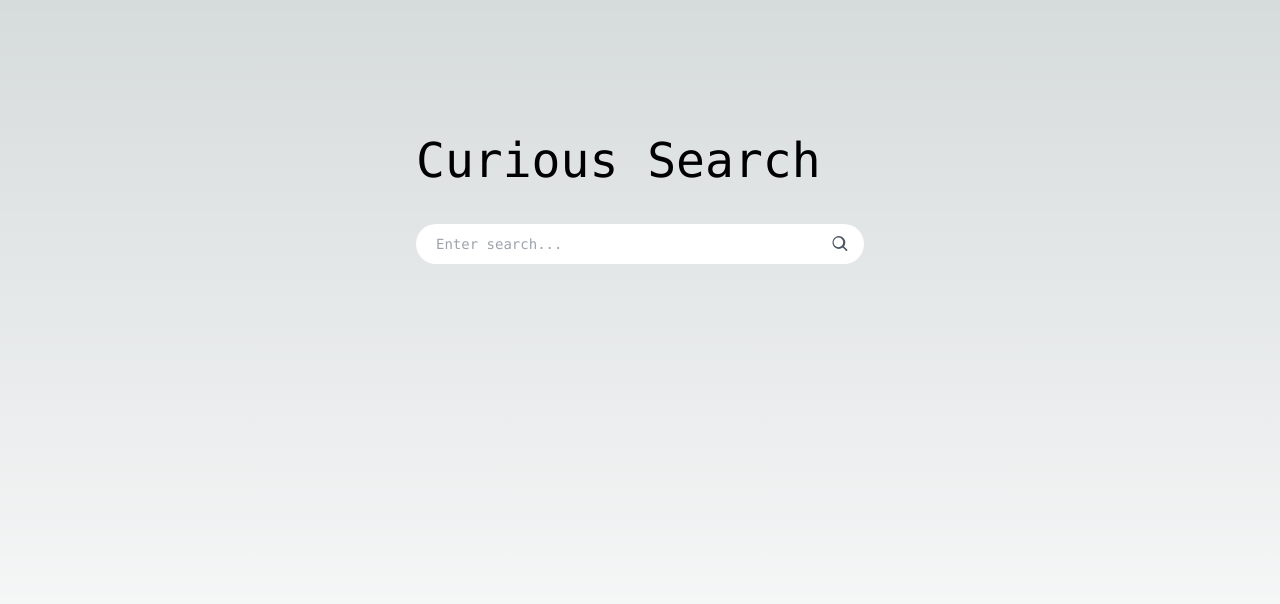
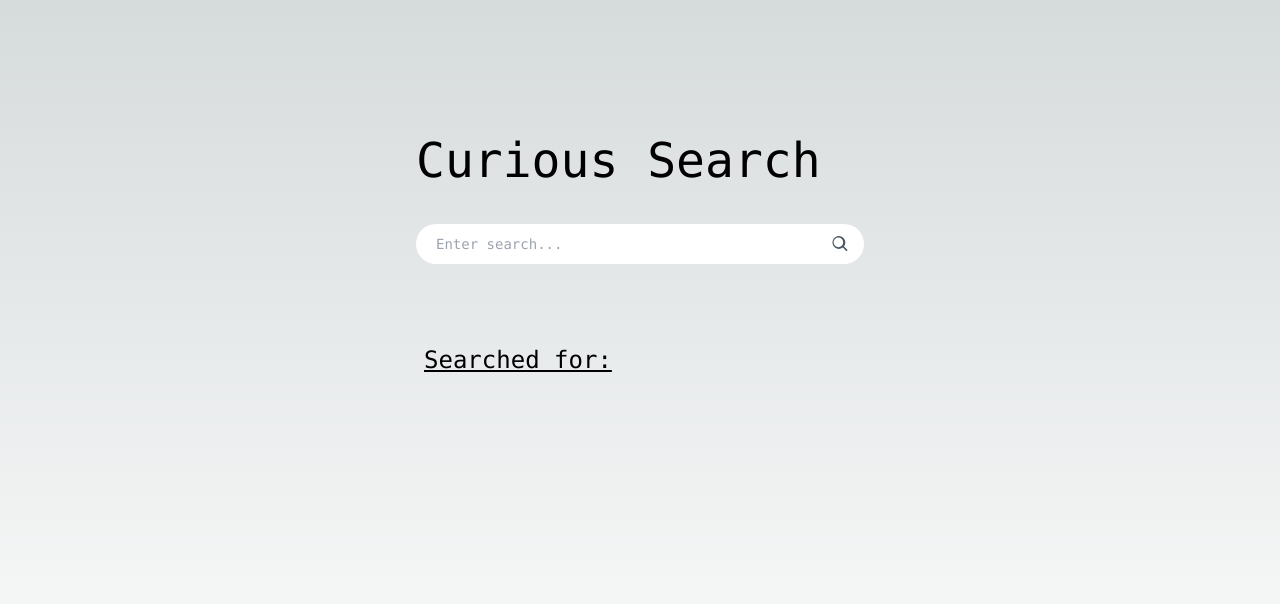
Before and after one commit to thehashton/CuriousSearch, a Next.js app: page / in a window 1280 px wide. Shown: the top 604 px of the page. Built offline with nearby package versions, Linux system fonts and the light colour scheme.

Commit message:
Adds search results

```diff
--- a/src/app/page.tsx
+++ b/src/app/page.tsx
@@ -16,6 +16,8 @@ export default function Home() {
       <div className="z-10 w-full max-w-md items-center justify-between font-mono text-sm lg:flex-inline">
         <h1 className={'text-5xl my-10'}>Curious Search</h1>
         <Search onSearch={handleSearch} />
+          <h2 className={'text-2xl mt-20 mx-2 underline'}>Searched for:</h2>
+          <p className={'text-2xl m-2'}> {searchValue}</p>
       </div>
     </main>
   )
```
